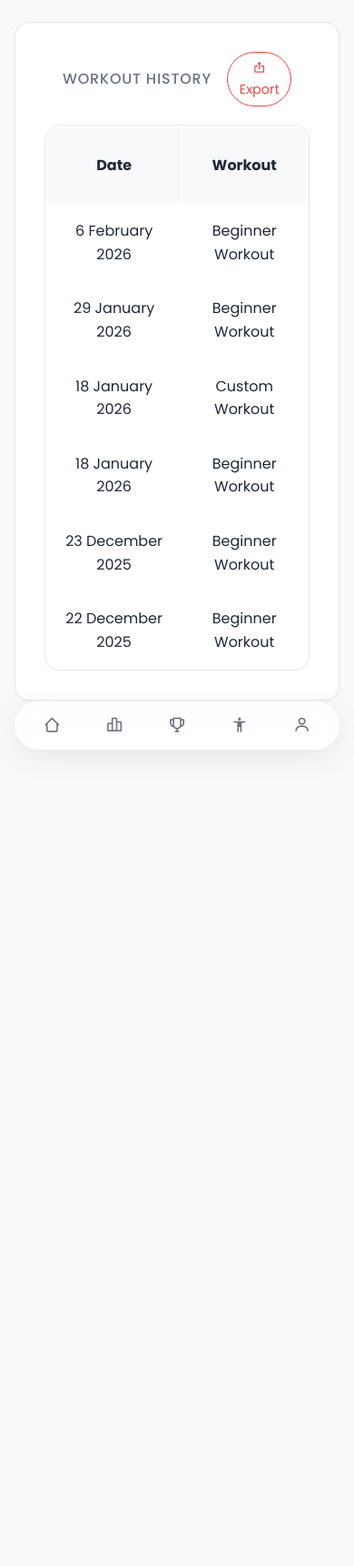
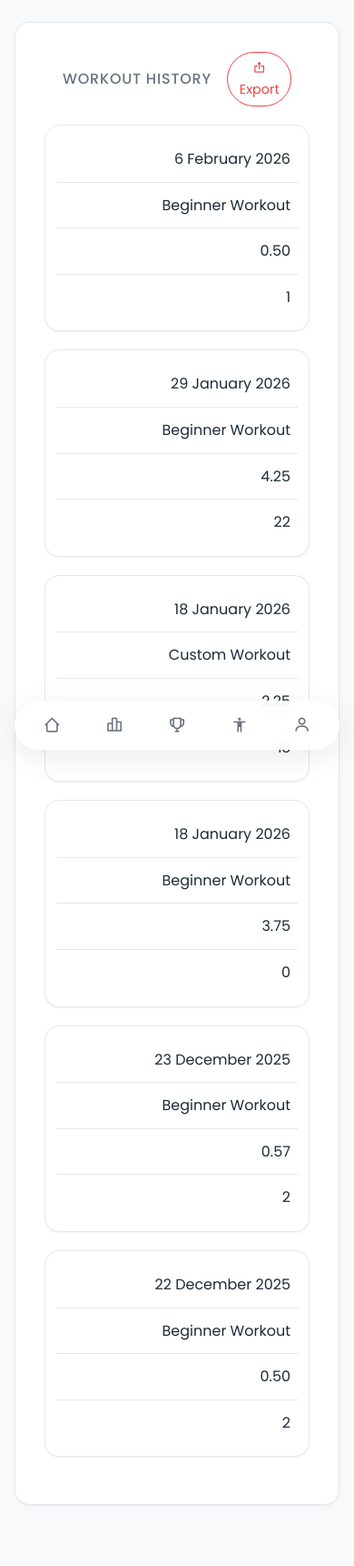
Before and after one commit to MihirMaurya-dev/FlexZone, a PHP site: page /pages/history.php in a window 390 px wide. Shown: the top 1721 px of the page at 91% size. Before the commit the page ends 826 px from the top, so only its background shows below. Run offline with PHP 8.4, Linux system fonts and the light colour scheme; the visitor is signed in with stand-in values (Sample User, id 1); data comes from the database, SQL or seed files in the repository.

Commit message:
Refactor: Centralize authentication logic and optimize mobile CSS

```diff
--- a/css/style.css
+++ b/css/style.css
@@ -234,7 +234,11 @@ input:checked+.slider:before {
     transform: translateX(20px);
 }
 
-.dashboard {
+.dashboard,
+.profile-layout,
+.progress-page,
+.leaderboard-page,
+.history-page {
     padding: 40px 24px 120px 24px;
     max-width: 800px;
     margin: 0 auto;
@@ -1592,11 +1596,48 @@ td {
 
     .table-container {
         width: 100%;
-        overflow-x: auto;
-        -webkit-overflow-scrolling: touch;
-    }
-
-    table {
-        min-width: 500px;
-    }
-}
+        border: none;
+    }
+
+    table, thead, tbody, th, td, tr {
+        display: block;
+    }
+
+    thead tr {
+        position: absolute;
+        top: -9999px;
+        left: -9999px;
+    }
+
+    tr {
+        margin-bottom: 20px;
+        background: var(--card-bg);
+        border: 1px solid var(--border-color);
+        border-radius: 16px;
+        padding: 12px;
+        box-shadow: var(--shadow);
+    }
+
+    td {
+        border: none;
+        display: flex !important;
+        justify-content: space-between;
+        align-items: center;
+        padding: 12px 8px !important;
+        text-align: right !important;
+        border-bottom: 1px solid var(--border-color);
+    }
+
+    td:last-child {
+        border-bottom: none;
+    }
+
+    td:before {
+        content: attr(data-label);
+        text-align: left;
+        font-weight: 600;
+        color: var(--secondary-text);
+        font-size: 0.85rem;
+        flex: 1;
+    }
+}
--- a/php/config/db_connection.php
+++ b/php/config/db_connection.php
@@ -77,7 +77,14 @@ function isLoggedIn(): bool {
 
 function requireLogin(): void {
     if (!isLoggedIn()) {
-        sendJsonResponse('error', null, 'Authentication required. Please log in.');
+        header("Location: ../index.php");
+        exit;
+    }
+}
+
+function requireApiAuth(): void {
+    if (!isLoggedIn()) {
+        sendJsonResponse('error', null, 'Authentication required');
     }
 }
 
@@ -88,7 +95,7 @@ function getCurrentUserId(): ?int {
 function getRequiredUserId(): int {
     $userId = getCurrentUserId();
     if (!$userId) {
-        sendJsonResponse('error', null, 'Authentication required');
+        requireApiAuth();
     }
     return $userId;
 }
```
